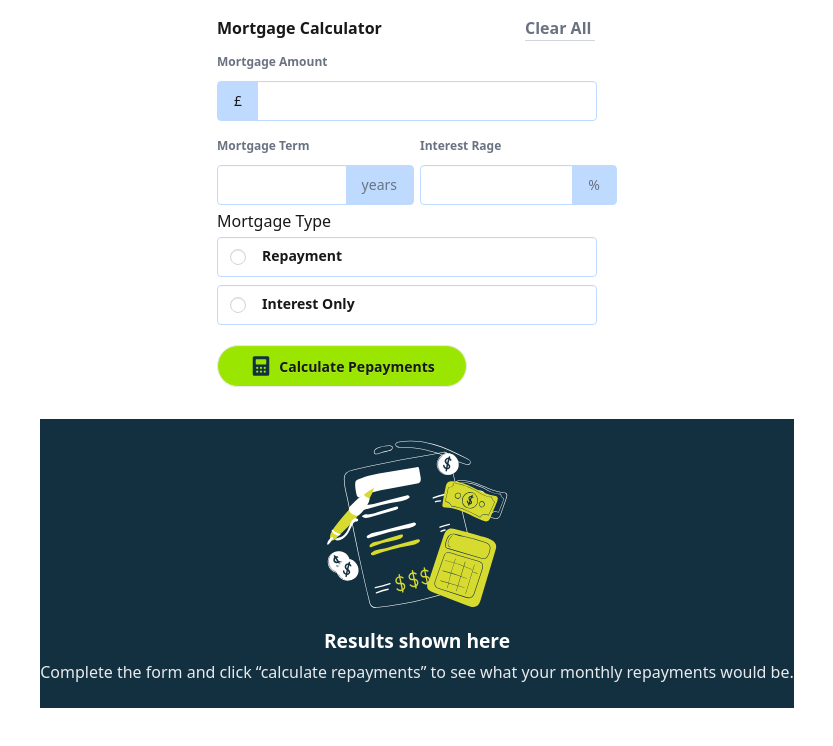
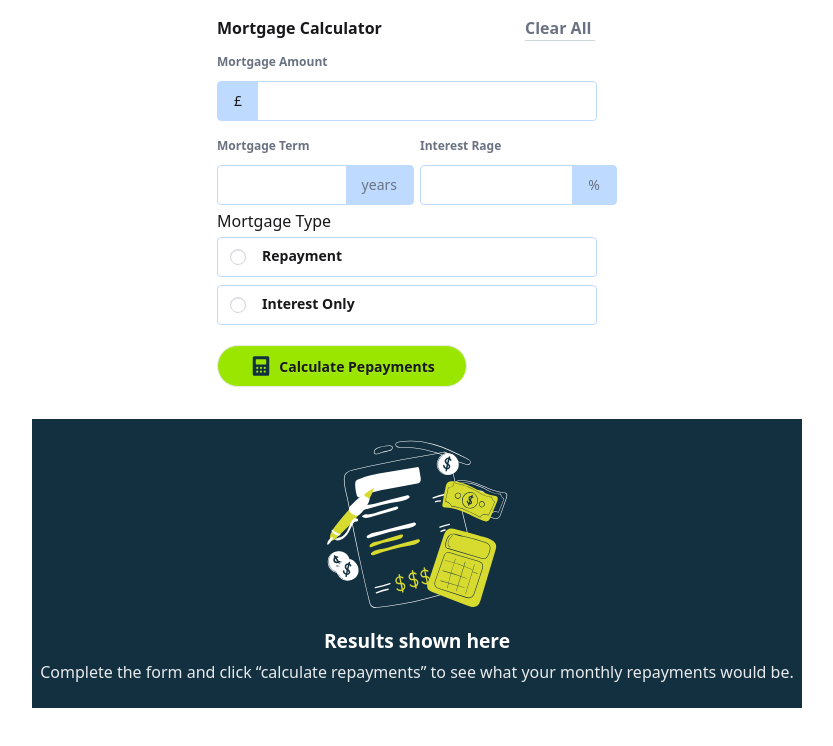
Before and after one commit to ItaloDev-Marcelo/Mortgage-repayment-ts, a React (Vite) app: page / in a window 1280 px wide. Shown: the top 746 px of the page, without its empty margins (223-1056 px from the left). Built offline with nearby package versions, Linux system fonts and the light colour scheme.

Commit message:
mais padding

```diff
--- a/src/components/RepaymentsEmpathy.tsx
+++ b/src/components/RepaymentsEmpathy.tsx
@@ -6,7 +6,7 @@ const RepaymentsEmpathy = () => {
              <img src={EmpathyIcon} alt='' />
         </figure>
        <h1 className=' text-white font-semibold text-[1.2em] mb-1'>Results shown here</h1>
-       <p className='mb-2 text-white opacity-90 '>Complete the form and click “calculate repayments” to see what
+       <p className='mb-2 px-2 text-white opacity-90 '>Complete the form and click “calculate repayments” to see what
   your monthly repayments would be.</p>
     </section>
 
```
